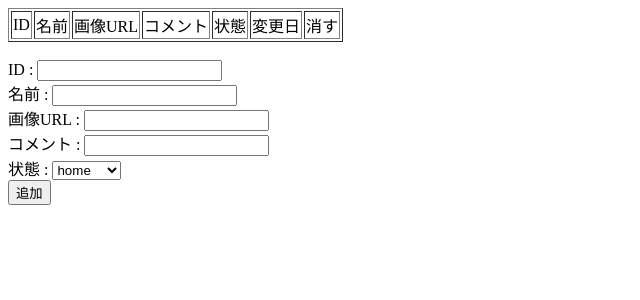
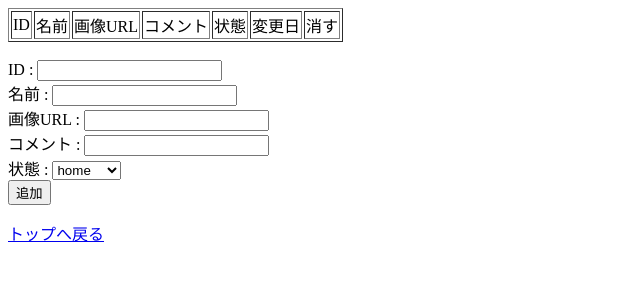
Before and after one commit to yamanelab/Asterisk, a PHP site: page /member_manager.php in a window 1280 px wide. Shown: the top 300 px of the page, without its empty margins (0-640 px from the left). Run offline with PHP 8.4, Linux system fonts and the light colour scheme.

Commit message:
メンバー画面からメイン画面へ戻れるようにした

```diff
--- a/member_manager.php
+++ b/member_manager.php
@@ -94,5 +94,7 @@
 	<input type="submit" value="追加" name="add">
 </form>
 
+<a href="index.php">トップへ戻る</a>
+
 </body>
 </html>
```
